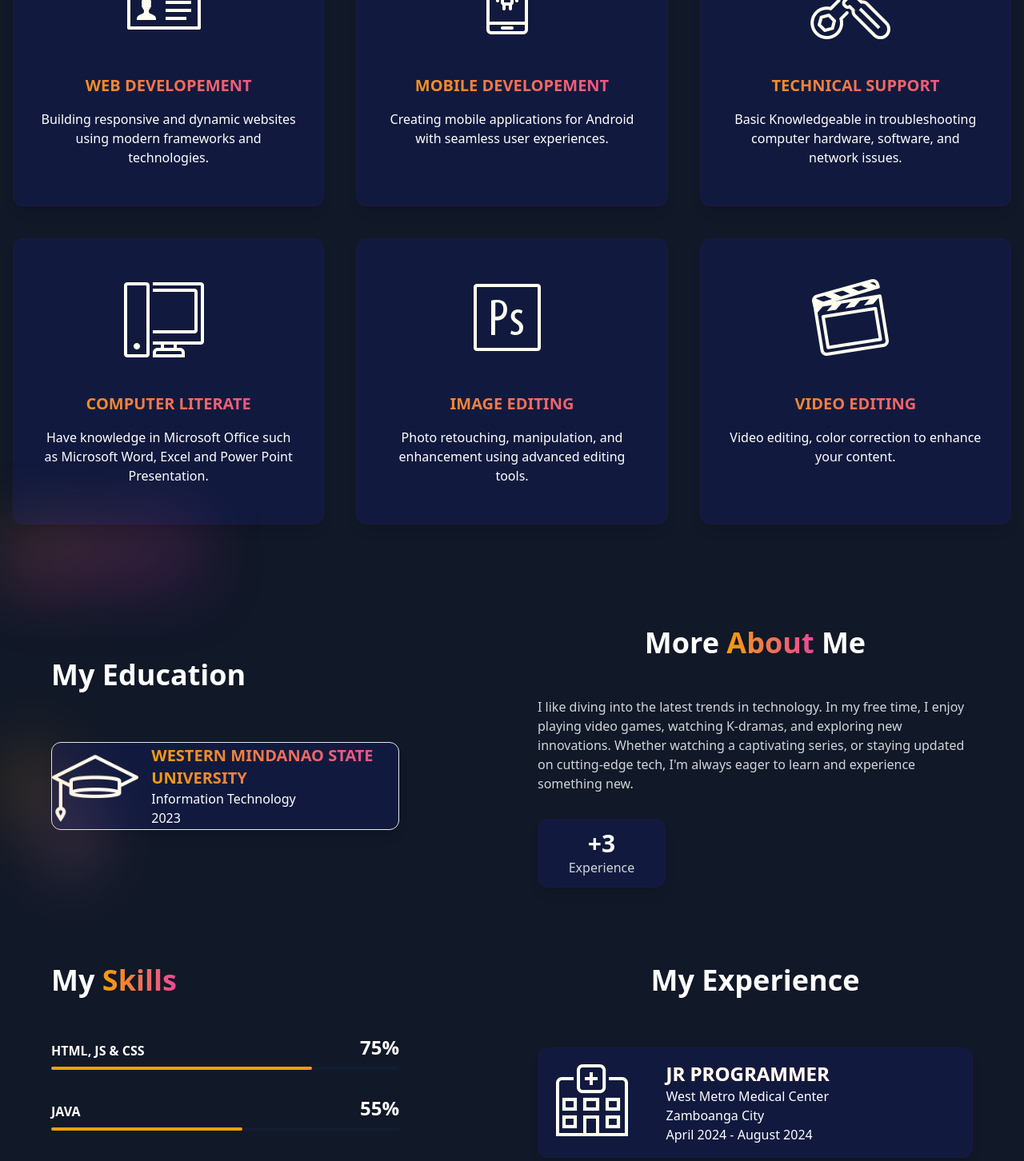
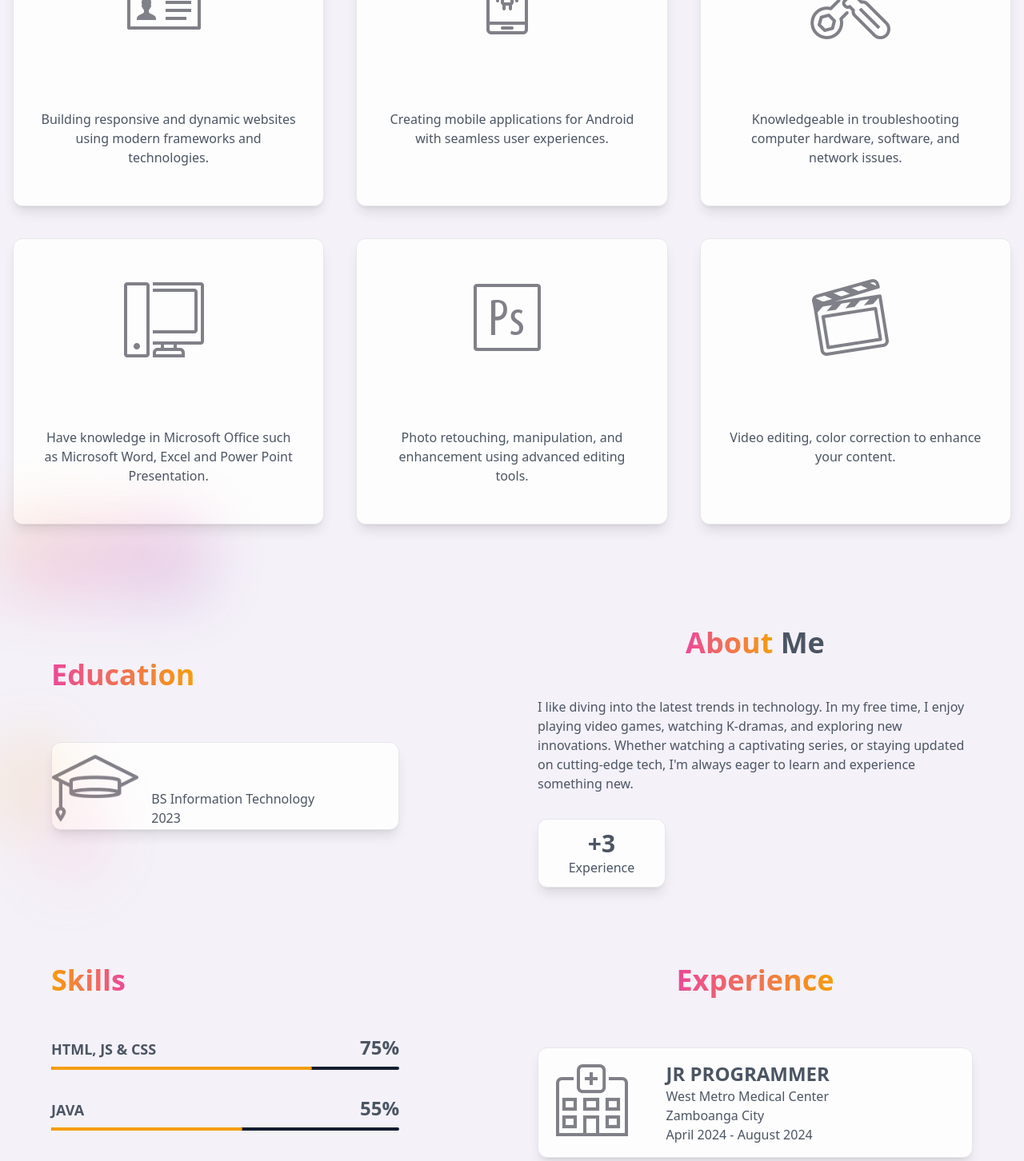
Before and after one commit to LadjamatliAbusood/my-vue-portfolio, a Vue app: page / in a window 1280 px wide. Shown: the part 840-2292 px from the top of the page at 80% size. Built offline with nearby package versions, Linux system fonts and the light colour scheme.

Commit message:
update bg color

```diff
--- a/src/App.vue
+++ b/src/App.vue
@@ -1,28 +1,43 @@
-
 <template>
-<div class="bg-[#111827] min-h-screen">
-  <NavBar />
-  <HeroSection />
-  <ServiceSection/>
-  <AboutSection/>
-  <ExperienceSection/>
-  <ProjectSection/>
-  <ContactSection/>
-  <FooterSection/>
-  <BackToTop/>
-</div>
+  <div class="bg-[#F4F1F8] min-h-screen">
+    <NavBar />
+    <HeroSection />
+    <ServiceSection />
+    <AboutSection />
+    <ExperienceSection />
+    <ProjectSection />
+    <ContactSection />
+    <FooterSection />
+    <BackToTop />
+  </div>
 </template>
 
 <script setup>
-import { defineAsyncComponent } from 'vue';
+import { defineAsyncComponent } from "vue";
 //Import Component Asynchronously
-const NavBar = defineAsyncComponent(()=>import('@/components/Navbar.vue'));
-const HeroSection = defineAsyncComponent(()=>import('@/components/HeroSection.vue'));
-const ServiceSection = defineAsyncComponent(()=>import('@/components/ServiceSection.vue'));
-const AboutSection = defineAsyncComponent(()=>import('@/components/AboutSection.vue'));
-const ExperienceSection = defineAsyncComponent(()=>import('@/components/ExperienceSection.vue'));
-const ProjectSection = defineAsyncComponent(()=>import('@/components/ProjectSection.vue'));
-const ContactSection = defineAsyncComponent(()=>import('@/components/ContactSection.vue'));
-const FooterSection = defineAsyncComponent(()=>import('@/components/FooterSection.vue'));
-const BackToTop = defineAsyncComponent(()=>import('@/components/BackToTop.vue'));
+const NavBar = defineAsyncComponent(() => import("@/components/Navbar.vue"));
+const HeroSection = defineAsyncComponent(() =>
+  import("@/components/HeroSection.vue")
+);
+const ServiceSection = defineAsyncComponent(() =>
+  import("@/components/ServiceSection.vue")
+);
+const AboutSection = defineAsyncComponent(() =>
+  import("@/components/AboutSection.vue")
+);
+const ExperienceSection = defineAsyncComponent(() =>
+  import("@/components/ExperienceSection.vue")
+);
+const ProjectSection = defineAsyncComponent(() =>
+  import("@/components/ProjectSection.vue")
+);
+const ContactSection = defineAsyncComponent(() =>
+  import("@/components/ContactSection.vue")
+);
+const FooterSection = defineAsyncComponent(() =>
+  import("@/components/FooterSection.vue")
+);
+const BackToTop = defineAsyncComponent(() =>
+  import("@/components/BackToTop.vue")
+);
 </script>
--- a/src/components/AboutSection.vue
+++ b/src/components/AboutSection.vue
@@ -1,38 +1,66 @@
 <template>
   <section class="text-white mt-18" id="about">
     <div class="absolute z-0 top-[93rem] inset-x-0 h-64 flex items-start">
-        <div class="h-24 w-64 bg-gradient-to-br from-primary via-secondary blur-2xl to-[#570cac] opacity-20"></div>
+      <div
+        class="h-24 w-64 bg-gradient-to-br from-primary via-secondary blur-2xl to-[#570cac] opacity-20"
+      ></div>
     </div>
-    <div class="md:grid md:grid-cols-2 gap-8 items-center py-8 px-4 xl:gap-16 sm:py-16 xl:px-16 z-1">
+    <div
+      class="md:grid md:grid-cols-2 gap-8 items-center py-8 px-4 xl:gap-16 sm:py-16 xl:px-16 z-1"
+    >
       <!-- Left side -->
       <div data-aos="flip-right">
-            <h2 class="text-4xl font-bold text-white text-left mb-8">My Education</h2>
+        <h2 class="text-4xl font-bold text-gray-600 text-left mb-8">
+          <span
+            class="text-transparent bg-clip-text bg-gradient-to-r from-secondary to-primary"
+            >Education</span
+          >
+        </h2>
         <div class="space-y-8 py-8">
-                <div v-for="element in education" :key="element.id"
-                class="flex items-center md:w-[80%] w-full rounded-xl bg-[#111a3e] shadow-lg border boder-[#1f1641]">
+          <div
+            v-for="element in education"
+            :key="element.id"
+            class="flex items-center md:w-[80%] w-full rounded-xl bg-[#fdfdfd] shadow-lg border border-[gray-200]"
+          >
             <div class="w-1/4">
-                    <img src="@/assets/grad.png" alt="graduation">
+              <img
+                src="@/assets/grad.png"
+                alt="graduation"
+                class="filter invert brightness-50"
+              />
             </div>
             <div class="w-3/4 pl-4">
-                    <h3 class="text-2xl font-semibold uppercase text-transparent bg-clip-text bg-gradient-to-r from-primary to-secondary lg:text-xl">
+              <h3
+                class="text-2xl font-semibold uppercase text-transparent text-gray-600 lg:text-xl"
+              >
                 {{ element.School }}
               </h3>
-                    <p class="text-white">{{ element.Program }}</p>
-                    <p class="text-white">{{ element.year }}</p>
-
+              <p class="text-gray-600">{{ element.Program }}</p>
+              <p class="text-gray-600">{{ element.year }}</p>
             </div>
           </div>
         </div>
-
       </div>
       <!-- Right side -->
-     <div class="mt-4 md:mt-0 text-left flex flex-col z-10 h-full" data-aos="flip-right">
-        <h2 class="text-4xl font-bold text-white md:text-center text-left mb-4">More
-            <span class="text-transparent bg-clip-text bg-gradient-to-r from-primary to-secondary">About</span> Me
+      <div
+        class="mt-4 md:mt-0 text-left flex flex-col z-10 h-full"
+        data-aos="flip-right"
+      >
+        <h2
+          class="text-4xl font-bold text-gray-600 md:text-center text-left mb-4"
+        >
+          <span
+            class="text-transparent bg-clip-text bg-gradient-to-r from-secondary to-primary"
+            >About</span
+          >
+          Me
         </h2>
-        <p class="text-gray-300 pt-8 text-center lg:text-left mx-auto max-w-xl">
-            I like diving into the latest trends in technology. In my free time, I enjoy playing video games, watching K-dramas, and exploring new innovations.
-            Whether watching a captivating series, or staying updated on cutting-edge tech, I'm always eager to learn and experience something new.
+        <p class="text-gray-600 pt-8 text-center lg:text-left mx-auto max-w-xl">
+          I like diving into the latest trends in technology. In my free time, I
+          enjoy playing video games, watching K-dramas, and exploring new
+          innovations. Whether watching a captivating series, or staying updated
+          on cutting-edge tech, I'm always eager to learn and experience
+          something new.
         </p>
         <div class="grid grid-cols-3 gap-4 max-w-lg pt-8">
           <!-- <div class="text-center rounded-xl bg-[#111a3e] shadow-lg border border-[#1f1641] p-3">
@@ -45,34 +73,28 @@
                 <p class="text-sm sm:text-base text-gray-300">Happy Client</p>
             </div> -->
 
-
-            <div class="text-center rounded-xl bg-[#111a3e] shadow-lg border border-[#1f1641] p-3">
-                <h3 class="text-white font-bold text-xl sm:text-2xl lg:text-3xl">+3</h3>
-                <p class="text-sm sm:text-base text-gray-300">Experience</p>
+          <div
+            class="text-center rounded-xl bg-[#fdfdfd] shadow-lg border border-[gray-200] p-3"
+          >
+            <h3 class="text-gray-600 font-bold text-xl sm:text-2xl lg:text-3xl">
+              +3
+            </h3>
+            <p class="text-sm sm:text-base text-gray-600">Experience</p>
           </div>
         </div>
-
-
-
-
       </div>
-
     </div>
-
   </section>
 </template>
 
 <script setup>
-import {ref} from 'vue';
+import { ref } from "vue";
 const education = ref([
   {
-        id:1,
-        School: 'Western Mindanao State University',
-        Program: 'Information Technology',
-        year: '2023'
-
+    id: 1,
+    School: "Western Mindanao State University",
+    Program: " BS Information Technology",
+    year: "2023",
   },
-
-])
-
+]);
 </script>
--- a/src/components/ExperienceSection.vue
+++ b/src/components/ExperienceSection.vue
@@ -3,43 +3,69 @@
     <div class="absolute right-0 top-[110rem] h-full w-full justify-end">
       <span class="flex opacity-20">
         <span class="w-16 h-32 rounded-l-full flex bg-primary blur-2xl"></span>
-            <span class="w-16 h-32 rounded-r-full flex bg-[#f88fc2] blur-2xl mt-14"></span>
+        <span
+          class="w-16 h-32 rounded-r-full flex bg-[#f88fc2] blur-2xl mt-14"
+        ></span>
       </span>
     </div>
-    <div class="md:grid md:grid-cols-2 gap-8 items-center py-8 px-4 xl:gap-16 xl:px-16">
+    <div
+      class="md:grid md:grid-cols-2 gap-8 items-center py-8 px-4 xl:gap-16 xl:px-16"
+    >
       <!-- Left Side -->
       <div class="mt-4 md:mt-0 text-left flex flex-col z-10 h-full w-[80%]">
-            <h2 class="text-4xl font-bold text-white text-left mb-4">My
-                <span class="text-transparent bg-clip-text bg-gradient-to-r from-primary to-secondary">Skills</span>
+        <h2 class="text-4xl font-bold text-gray-600 text-left mb-4">
+          <span
+            class="text-transparent bg-clip-text bg-gradient-to-r from-primary to-secondary"
+            >Skills</span
+          >
         </h2>
         <div class="mt-8" v-for="skills in Skills" :key="skills.id">
           <div class="flex items-end justify-between" data-aos="fade-right">
-                    <h4 class="font-semibold uppercase text-white">
+            <h4 class="font-semibold uppercase text-gray-600 text-lg">
               {{ skills.name }}
             </h4>
-                    <h3 class="text-2xl font-bold text-white">{{ skills.width }}</h3>
+            <h3 class="text-2xl font-bold text-gray-600">{{ skills.width }}</h3>
           </div>
           <div class="mt-2 h-1 w-full bg-[#131d30] rounded-full">
-                    <div class="h-1 rounded-full bg-primary" :style="`width :${skills.width}`"></div>
+            <div
+              class="h-1 rounded-full bg-primary"
+              :style="`width :${skills.width}`"
+            ></div>
           </div>
         </div>
       </div>
       <!-- Right Side -->
       <div data-aos="flip-left">
-            <h2 class="text-4xl font-bold text-white text-left mb-8 md:text-center md:mt-0 mt-8">My Experience</h2>
+        <h2
+          class="text-4xl font-bold text-gray-600 text-left mb-8 md:text-center md:mt-0 mt-8"
+        >
+          <span
+            class="text-transparent bg-clip-text bg-gradient-to-r from-secondary to-primary"
+            >Experience</span
+          >
+        </h2>
         <div class="space-y-8 py-8" data-aos="fade-left">
-                <div v-for="element in Experience" :key="element.id"
-                class="flex items-center rounded-xl p-4 bg-[#111a3e] shadow-lg border border-[#1f1641]">
+          <div
+            v-for="element in Experience"
+            :key="element.id"
+            class="flex items-center rounded-xl p-4 bg-[#fdfdfd] shadow-lg border border-[gray-200]"
+          >
             <div class="w-1/4">
-                    <img :src="element.icon" alt="service icon">
+              <img
+                :src="element.icon"
+                alt="service icon"
+                class="filter invert brightness-50"
+              />
             </div>
             <div class="w-3/4 pl-4">
-                    <h3 class="text-2xl font-semibold uppercase text-trasparent bg-clip-text bg-gradient-to-r from-primary to-secondary">
+              <h3
+                class="text-2xl font-semibold uppercase text-trasparent bg-clip-text text-gray-600"
+              >
                 {{ element.role }}
               </h3>
-                    <p class="text-white">{{ element.company }}</p>
-                    <p class="text-white">{{ element.address }}</p>
-                    <p class="text-white">{{ element.date }}</p>
+              <p class="text-gray-600">{{ element.company }}</p>
+              <p class="text-gray-600">{{ element.address }}</p>
+              <p class="text-gray-600">{{ element.date }}</p>
             </div>
           </div>
         </div>
@@ -49,46 +75,46 @@
 </template>
 
 <script setup>
-import {ref} from 'vue';
+import { ref } from "vue";
 const Skills = ref([
   {
-        id:1,
-        name: 'HTML, JS & CSS',
-        width: '75%'
+    id: 1,
+    name: "HTML, JS & CSS",
+    width: "75%",
   },
   {
-        id:2,
-        name: 'Java',
-        width: '55%'
+    id: 2,
+    name: "Java",
+    width: "55%",
   },
   {
-        id:3,
-        name: 'PHP',
-        width: '65%'
+    id: 3,
+    name: "PHP",
+    width: "65%",
   },
   {
-        id:4,
-        name: 'Mysql',
-        width: '55%'
+    id: 4,
+    name: "Mysql",
+    width: "55%",
   },
 ]);
 
 const Experience = ref([
   {
-        id:1,
-        icon:new URL('@/assets/hospital.png', import.meta.url).href,
-        role:'Jr Programmer',
-        company:'West Metro Medical Center',
-        address: 'Zamboanga City',
-        date: 'April 2024 - August 2024'
+    id: 1,
+    icon: new URL("@/assets/hospital.png", import.meta.url).href,
+    role: "Jr Programmer",
+    company: "West Metro Medical Center",
+    address: "Zamboanga City",
+    date: "April 2024 - August 2024",
   },
   {
-        id:2,
-        icon:new URL('@/assets/cityhall.png', import.meta.url).href,
-        role:'Records Division',
-        company:'Sangguniang Panlungsod ng Zamboanga',
-        address: 'Zamboanga City',
-        date: 'July 2023 - December 2023'
-    }
-])
+    id: 2,
+    icon: new URL("@/assets/cityhall.png", import.meta.url).href,
+    role: "Records Division",
+    company: "Sangguniang Panlungsod ng Zamboanga",
+    address: "Zamboanga City",
+    date: "July 2023 - December 2023",
+  },
+]);
 </script>
--- a/src/components/HeroSection.vue
+++ b/src/components/HeroSection.vue
@@ -18,7 +18,7 @@
         <div class="lg:py-6">
           <div class="text-center lg:text-left">
             <h1
-              class="pt-4 text-white font-bold text-4xl md:text-5xl lg:text-6xl"
+              class="pt-4 text-gray-600 font-bold text-4xl md:text-5xl lg:text-6xl"
             >
               Hi, I'm
               <span
@@ -29,7 +29,7 @@
             </h1>
           </div>
           <p
-            class="text-gray-300 pt-8 text-center lg:text-left mx-auto max-w-xl"
+            class="text-gray-600 pt-8 text-center lg:text-left mx-auto max-w-xl"
           >
             Developer with experience in developing smartphone applications,
             desktop applications, and deploying websites.
--- a/src/components/Navbar.vue
+++ b/src/components/Navbar.vue
@@ -2,7 +2,7 @@
   <header
     class="flex justify-between items-center p-6 bg-opacity-50 relative z-20"
   >
-    <div class="text-white text-3xl font-bold"></div>
+    <div class="text-gray-900 text-3xl font-bold"></div>
     <!-- Moble Toggle Button -->
     <div class="md:hidden z-30">
       <button
@@ -30,7 +30,7 @@
         <li v-for="item in Menu" :key="item.name">
           <a
             :href="item.href"
-            class="block text-white transition hover:text-primary ease-linear text-2xl md:text-lg"
+            class="block text-gray-900 transition hover:text-primary ease-linear text-2xl md:text-lg"
             @click="scrollToSection(item.href)"
           >
             {{ item.name }}
--- a/src/components/ServiceSection.vue
+++ b/src/components/ServiceSection.vue
@@ -1,73 +1,91 @@
 <template>
-  <section class="text-white mt-20" id="services">
+  <section class="text-gray-600 mt-20" id="services">
     <div class="px-4 xl:pl-16">
-        <h2 class="text-4xl font-bold text-white mb-4">My Services</h2>
+      <h2 class="text-4xl font-bold mb-4">
+        <span
+          class="text-transparent bg-clip-text bg-gradient-to-r from-secondary to-primary"
+          >Services</span
+        >
+      </h2>
     </div>
-    <div class="py-8 xl:px px-4 sm:py-16 grid grid-cols-1 gap-6 pt-10 sm:grid-cols-2 md:gap-10 md:pt-12 lg:grid-cols-3">
-        <div v-for="service in services" :key="service.id" data-aos="fade-up"
-        class="px-8 py-12 rounded-xl bg-[#111a3e] shadow-lg border border-[#1f1641]">
+    <div
+      class="py-8 xl:px px-4 sm:py-16 grid grid-cols-1 gap-6 pt-10 sm:grid-cols-2 md:gap-10 md:pt-12 lg:grid-cols-3"
+    >
+      <div
+        v-for="service in services"
+        :key="service.id"
+        data-aos="fade-up"
+        class="px-8 py-12 rounded-xl bg-[#fdfdfd] shadow-lg border border-[gray-200]"
+      >
         <div class="mx-auto h-24 text-center xl:h-28 xl:w-28">
           <div>
-                <img :src="service.icon" alt="service icon">
+            <img
+              :src="service.icon"
+              alt="service icon"
+              class="filter invert brightness-50"
+            />
           </div>
         </div>
         <div class="text-center">
-            <h3 class="pt-8 text-lg font-semibold uppercase text-transparent bg-clip-text bg-gradient-to-r from-primary to-secondary lg:text-xl">
+          <h3
+            class="pt-8 text-lg font-semibold uppercase text-transparent text-gray-600 lg:text-xl"
+          >
             {{ service.name }}
           </h3>
-            <p class="text-gray pt-4 text-sm group-hover:text-white md:text-base">
+          <p
+            class="text-gray pt-4 text-sm group-hover:text-gray-900 md:text-base"
+          >
             {{ service.description }}
           </p>
         </div>
-
       </div>
     </div>
   </section>
 </template>
 
 <script setup>
-import {ref} from 'vue';
-const services =ref([
+import { ref } from "vue";
+const services = ref([
   {
-        id:1,
-        icon:new URL('@/assets/res.png', import.meta.url).href,
-        name:'WEB DEVELOPEMENT',
-        description:'Building responsive and dynamic websites using modern frameworks and technologies.'
+    id: 1,
+    icon: new URL("@/assets/res.png", import.meta.url).href,
+    name: "WEB DEVELOPEMENT",
+    description:
+      "Building responsive and dynamic websites using modern frameworks and technologies.",
   },
   {
-        id:2,
-        icon: new URL('@/assets/android.png', import.meta.url).href,
-        name:'Mobile DEVELOPEMENT',
-        description:'Creating mobile applications for Android with seamless user experiences.'
+    id: 2,
+    icon: new URL("@/assets/android.png", import.meta.url).href,
+    name: "Mobile DEVELOPEMENT",
+    description:
+      "Creating mobile applications for Android with seamless user experiences.",
   },
   {
-        id:3,
-        icon:new URL('@/assets/techsupport.png', import.meta.url).href,
-        name:'Technical Support',
-        description:'Basic Knowledgeable in troubleshooting computer hardware, software, and network issues.'
-
+    id: 3,
+    icon: new URL("@/assets/techsupport.png", import.meta.url).href,
+    name: "Technical Support",
+    description:
+      "Knowledgeable in troubleshooting computer hardware, software, and network issues.",
   },
   {
-        id:4,
-        icon:new URL('@/assets/computer.png', import.meta.url).href,
-        name:'Computer Literate',
-        description:'Have knowledge in Microsoft Office such as Microsoft Word, Excel and Power Point Presentation.'
-
-
+    id: 4,
+    icon: new URL("@/assets/computer.png", import.meta.url).href,
+    name: "Computer Literate",
+    description:
+      "Have knowledge in Microsoft Office such as Microsoft Word, Excel and Power Point Presentation.",
   },
   {
-        id:5,
-        icon:new URL('@/assets/ps.png', import.meta.url).href,
-        name:'Image Editing',
-        description:'Photo retouching, manipulation, and enhancement using advanced editing tools.'
-
+    id: 5,
+    icon: new URL("@/assets/ps.png", import.meta.url).href,
+    name: "Image Editing",
+    description:
+      "Photo retouching, manipulation, and enhancement using advanced editing tools.",
   },
   {
-        id:6,
-        icon:new URL('@/assets/video.png', import.meta.url).href,
-        name:'Video Editing',
-        description:'Video editing, color correction to enhance your content.'
-
+    id: 6,
+    icon: new URL("@/assets/video.png", import.meta.url).href,
+    name: "Video Editing",
+    description: "Video editing, color correction to enhance your content.",
   },
-])
+]);
 </script>
```
Also changed, not shown: src/components/ContactSection.vue (+29 -21 lines), src/components/ProjectSection.vue (+11 -12 lines). Lines whose indentation alone changed are shown as unchanged.
